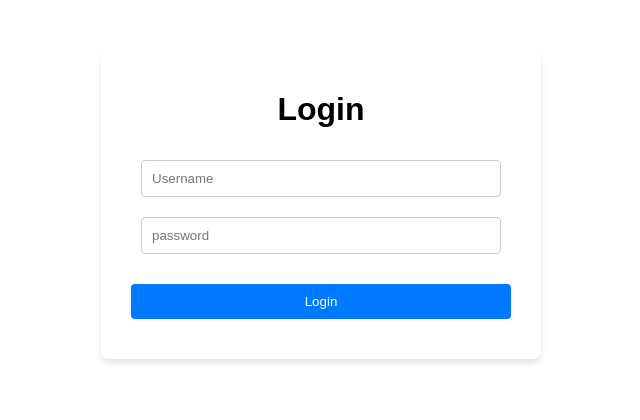
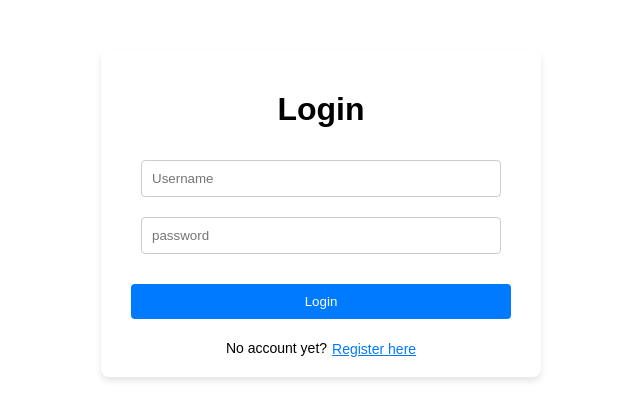
Before and after one commit to hdar88/fullstack-web-application, a React (Vite) app in the folder frontend/: page /login in a window 1280 px wide. Shown: the top 420 px of the page, without its empty margins (319-959 px from the left). Built offline with nearby package versions, Linux system fonts and the light colour scheme.

Commit message:
login/registration link

```diff
--- a/frontend/src/components/Form.jsx
+++ b/frontend/src/components/Form.jsx
@@ -101,6 +101,32 @@ function Form({ route, method }) {
         {name}
       </button>
       {error && <div className="error-message">{error}</div>}
+
+      {method === "login" ? (
+        <>
+          <div>
+            <span>No account yet?</span>
+            <button
+              className="redirect-to-register"
+              onClick={() => navigate("/register")}
+            >
+              Register here
+            </button>
+          </div>
+        </>
+      ) : (
+        <>
+          <div>
+            <span>Already have an account?</span>
+            <button
+              className="redirect-to-login"
+              onClick={() => navigate("/login")}
+            >
+              Login
+            </button>
+          </div>
+        </>
+      )}
     </form>
   );
 }
--- a/frontend/src/styles/Form.css
+++ b/frontend/src/styles/Form.css
@@ -56,3 +56,27 @@
   font-size: 18px;
   color: #d9534f;
 }
+
+/* styling for redirecting to login/registration button */
+span {
+  font-size: 14px;
+}
+
+.redirect-to-login,
+.redirect-to-register {
+  background: none;
+  border: none;
+  color: #007bff;
+  cursor: pointer;
+  text-decoration: underline;
+  font-size: 14px;
+  margin-left: 5px;
+  padding: 0;
+  display: inline;
+  vertical-align: middle;
+}
+
+.redirect-to-login:hover,
+.redirect-to-register:hover {
+  color: #0056b3;
+}
```
